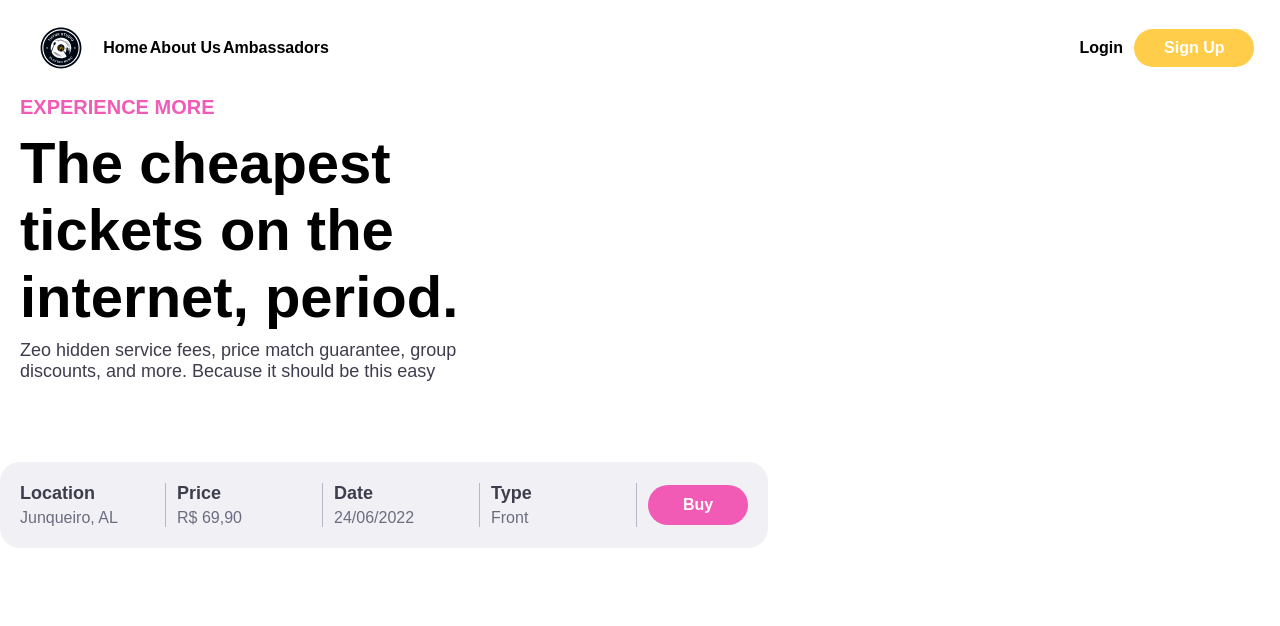
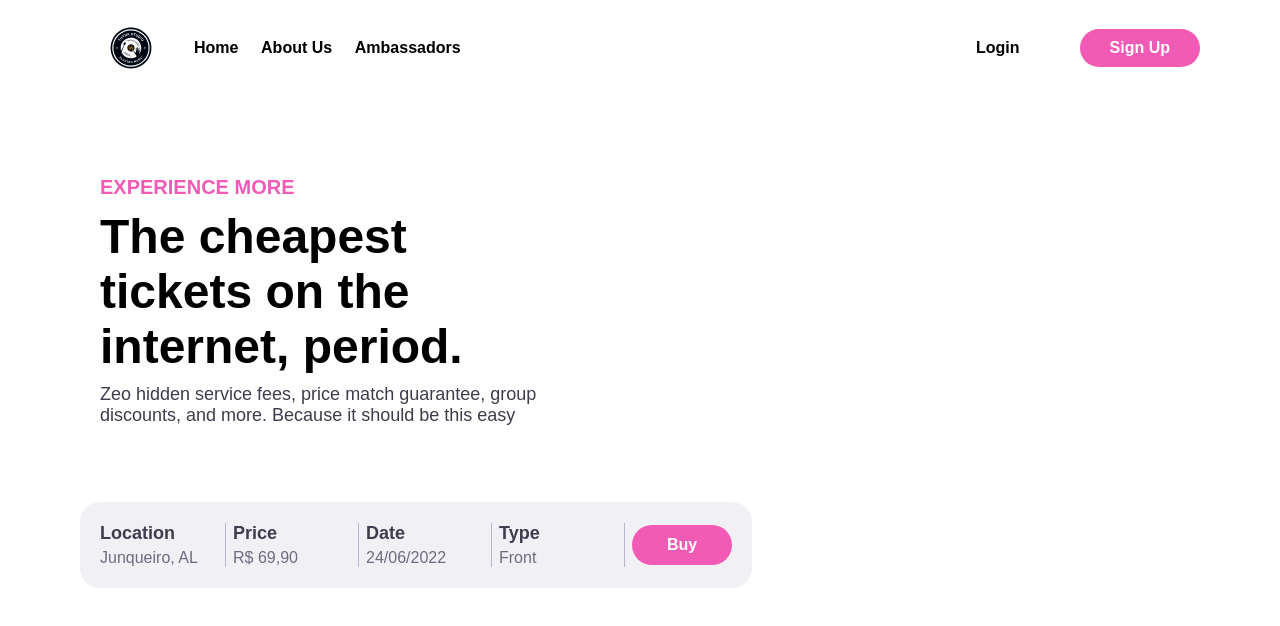
Before and after one commit to eduardor2m/ticket, a Next.js app: page / in a window 1280 px wide. Shown: the top 626 px of the page. Built offline with nearby package versions, Linux system fonts and the light colour scheme.

Commit message:
feat: save progress

```diff
--- a/src/styles/components/Description.module.scss
+++ b/src/styles/components/Description.module.scss
@@ -1,7 +1,8 @@
 .container {
-  width: 40%;
-  height: 366px;
+  width: 45%;
+  height: 326px;
   display: flex;
+  margin-top: 80px;
   align-items: center;
   background-color: var(--white);
 }
@@ -22,7 +23,7 @@
   }
 
   h1 {
-    font-size: 58px;
+    font-size: 48px;
     font-weight: bolder;
     color: black;
     margin-top: 10px;
--- a/src/styles/components/Header.module.scss
+++ b/src/styles/components/Header.module.scss
@@ -11,10 +11,9 @@
   display: flex;
   align-items: center;
   justify-content: space-between;
-  padding: 0 20px;
 
   .links {
-    width: 25%;
+    width: 35%;
     display: flex;
     align-items: center;
     justify-content: space-around;
@@ -23,15 +22,15 @@
   }
 
   .users {
-    width: 15%;
+    width: 20%;
     display: flex;
     align-items: center;
-    justify-content: space-around;
+    justify-content: space-between;
     color: black;
     font-weight: 600;
 
     .signup {
-      background-color: var(--yellow);
+      background-color: #f15bb5;
       padding: 10px 30px 10px 30px;
       border-radius: 20px;
       color: var(--white);
--- a/src/styles/pages/Home.module.scss
+++ b/src/styles/pages/Home.module.scss
@@ -1,5 +1,7 @@
 .main {
   width: 100%;
   height: 100vh;
+  max-width: 1120px;
+  margin: 0 auto;
 
 }
```
Also changed, not shown: 1 other file (tests, documents, lock files or other folders).
